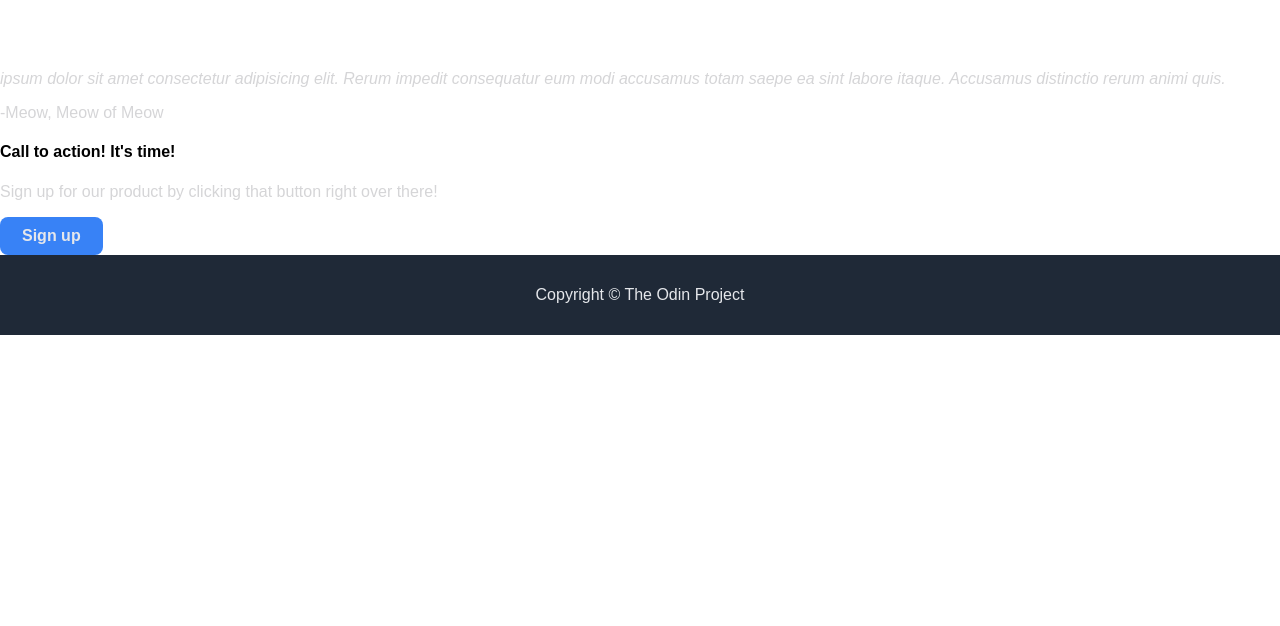
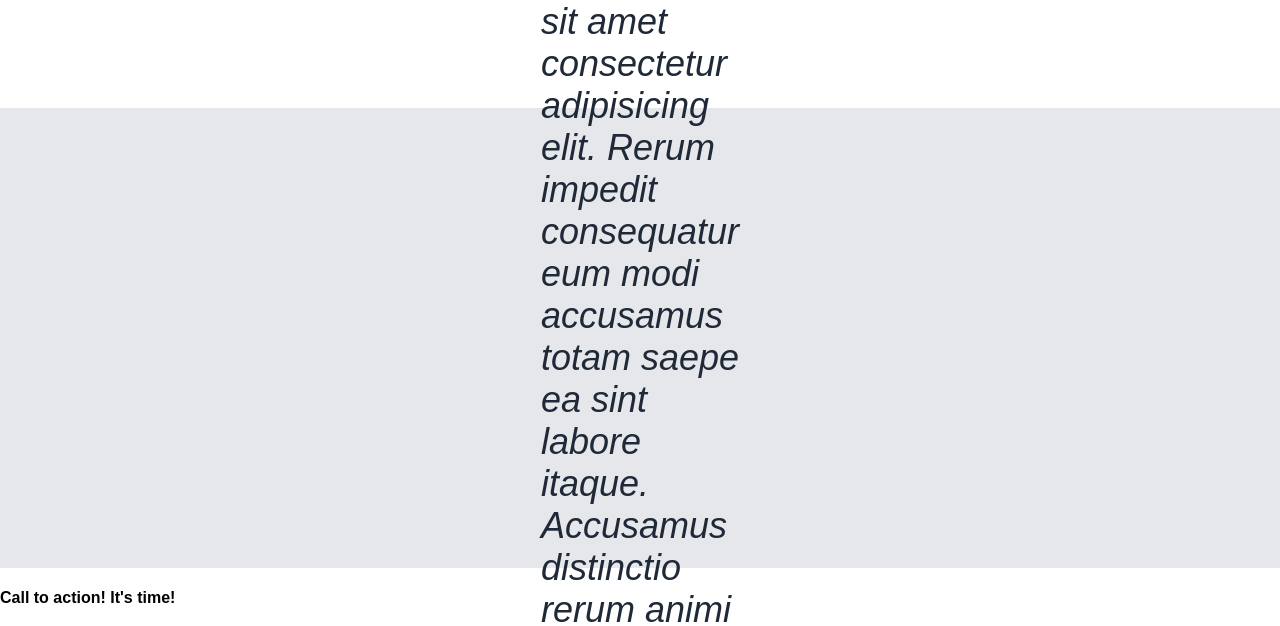
Before and after one commit to John-Jeff/landing-page, a plain HTML site: page index.html in a window 1280 px wide. Shown: the part 1012-1638 px from the top of the page. Before the commit the page ends 1347 px from the top, so only its background shows below. Drawn offline with Linux system fonts and the light colour scheme.

Commit message:
Style section 3

```diff
--- a/index.html
+++ b/index.html
@@ -60,10 +60,10 @@
     </section>
 
     <section class="sec3">
-        <p><i>ipsum dolor sit amet consectetur adipisicing elit.
+        <p class="quote"><i>ipsum dolor sit amet consectetur adipisicing elit.
                 Rerum impedit consequatur eum modi accusamus totam saepe ea
                 sint labore itaque. Accusamus distinctio rerum animi quis.</i></p>
-        <p>-Meow, Meow of Meow</p>
+        <p class="author">-Meow, Meow of Meow</p>
     </section>
 
     <section class="sec4">
--- a/style.css
+++ b/style.css
@@ -13,7 +13,7 @@ body {
 
 .section-1 {
     background-color: #1F2937;
-    padding: 16px 400px 80px;
+    padding: 16px 380px 80px;
     height: 460px;
 }
 
@@ -110,11 +110,11 @@ button:active {
 /* Section 2 */
 
 .sec2 {
-    height: 460px;
+    height: 500px;
 }
 
 h3 {
-    margin: 50px 0;
+    margin: 64px 0;
     font-size: 36px;
     font-weight: bold;
     color: #1F2937;
@@ -154,6 +154,33 @@ h3 {
 
 /* Section 3 */
 
+.sec3 {
+    background-color: #E5E7EB;
+    height: 460px;
+    display: flex;
+    flex-direction: column;
+    justify-content: center;
+    align-items: center;
+    padding: 0 550px;
+}
+
+.sec3 p {
+    color: #1F2937;
+}
+
+.quote {
+    font-size: 36px;
+    margin-bottom: 0;
+}
+
+.author {
+    font-size: 24px;
+    font-weight: 900;
+    width: 100%;
+    text-align: end;
+    margin-top: 0;
+}
+
 footer {
     color: #E5E7EB;
     font-size: 16px;
```
